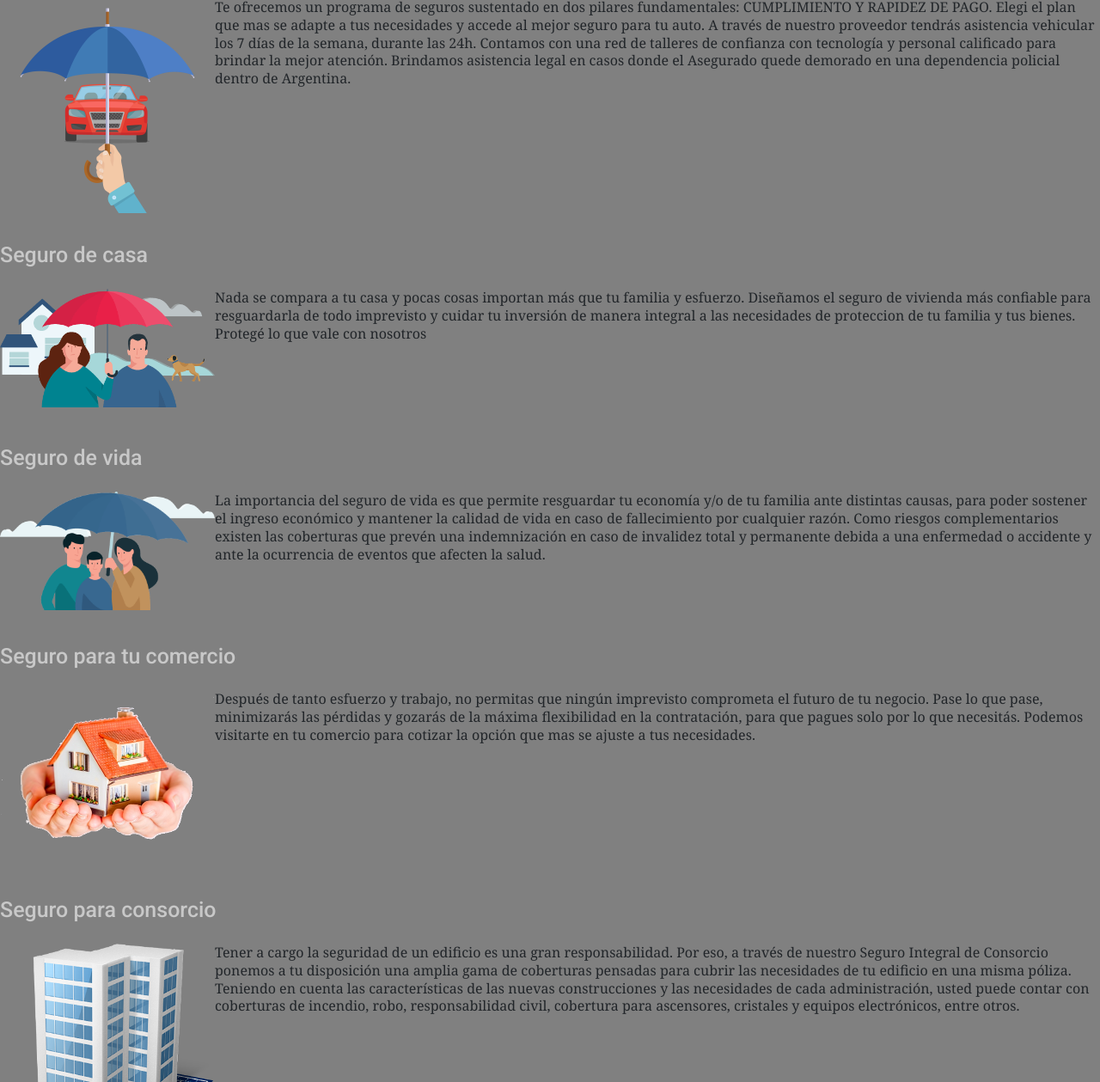
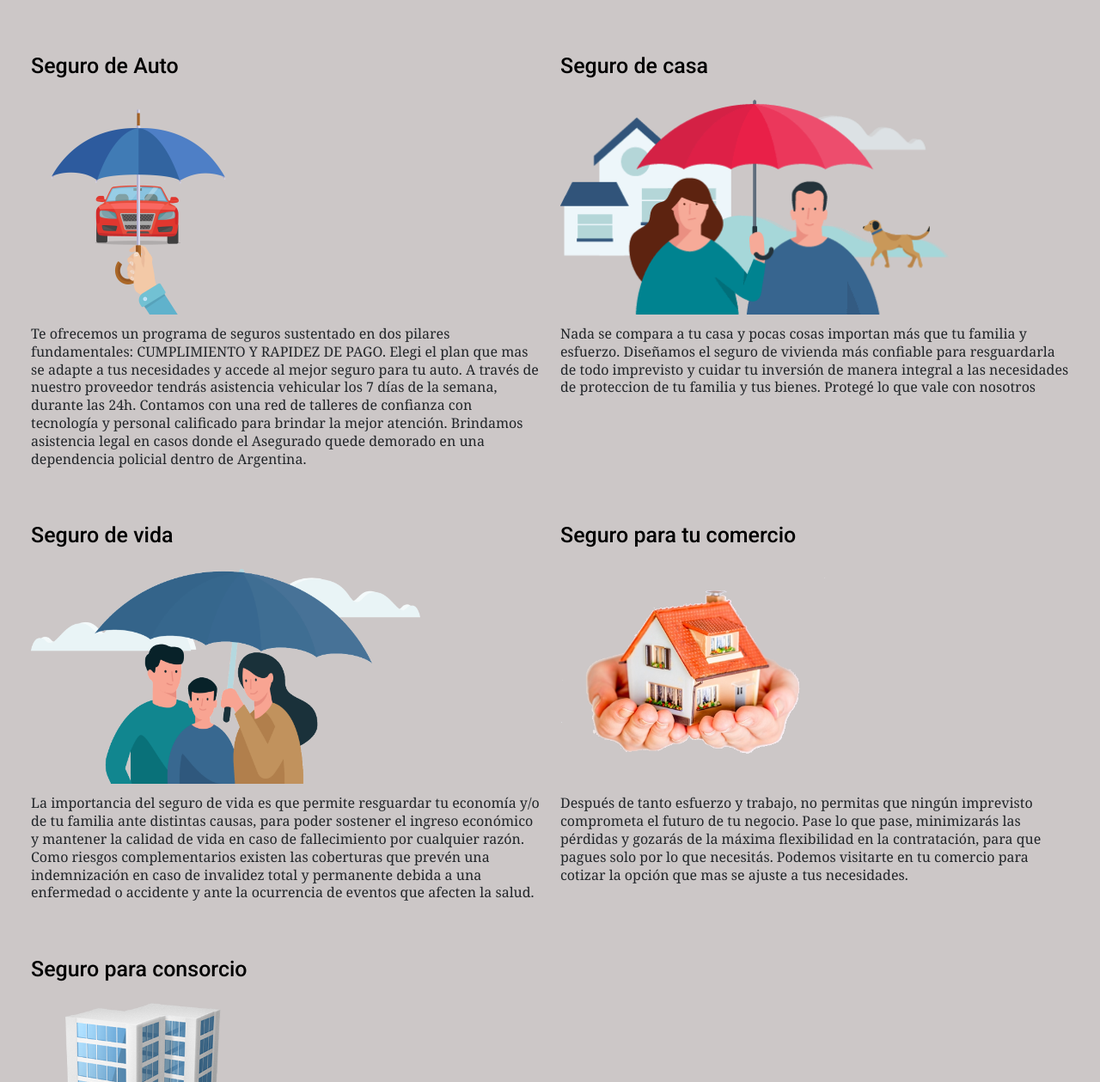
Before and after one commit to Agustingarcia90/primerrepo, a website: page paginas/productos.html in a window 1280 px wide. Shown: the part 167-1426 px from the top of the page at 86% size. Drawn offline with nearby package versions, Linux system fonts and the light colour scheme.

Commit message:
Modifique pagina productos, fondo y color texto

```diff
--- a/css/estilo.css
+++ b/css/estilo.css
@@ -24,7 +24,7 @@ h1 {
 
 h2 {
     font-family: 'Roboto', sans-serif;
-    color: #c8c8c8;
+    color: black;
     margin-top: 24px;
     margin-bottom: 24px;
     font-size: 25px;
@@ -67,41 +67,31 @@ nav {
     display: block;
 }
 
+.sticky-top {
+    position: sticky;
+    top: 0;
+    right: 0;
+    left: 0;
+
+}
+
 nav ul a:hover {
-    background-color: #73777B;
+    background-color: black;
 }
 
 /* FIN MENU NAVEGACION*/
 
-/* INICIO PAGINA PRODUCTOS*/
-
-.seguroauto {
-    display: flex;
-    padding-bottom: 10px;
+.grilla {
+    padding: 24px;
 }
 
-.segurocasa {
-    display: flex;
-    padding-bottom: 20px;
+.grilla > div {
+    padding: 12px;
 }
 
-.segurovida {
-    display: flex;
-    padding-bottom: 15px;
+.grilla img {
+    margin-bottom: 12px;
 }
-
-.segurocomercio {
-    display: flex;
-    padding-bottom: 15px;
-}
-
-.seguroconsorcio {
-    display: flex;
-    padding-bottom: 15px;
-}
-
-/* FIN PAGINA PRODUCTOS*/
-
 
 /* INICIO PAGINA NOSOTROS*/
 
@@ -330,7 +320,7 @@ aside img {
 /* INICIO BOOTSTRAP*/
 
 body {
-    background-color: grey;
+    background-color: rgb(204, 199, 199);
 }
 
 /* INICIO BARRA DE NAVEGACION BOOTSTRAP*/
--- a/paginas/productos.html
+++ b/paginas/productos.html
@@ -18,7 +18,7 @@
 </head>
 
 <body>
-    <nav class="navbar navbar-expand-lg bg-grey fixed-top">
+    <nav class="navbar navbar-expand-lg bg-grey sticky-top">
         <div class="container-fluid">
             <a class="navbar-brand" href="#"><img class="logo" src="../imagenes/Logo se.png"
                     alt="logo seguros integro"></a>
@@ -53,11 +53,11 @@
         <h1>Productos</h1>
     </header>
 
-    <div class="main">
+    <div class="main d-flex flex-wrap grilla" >
 
-        <h2>Seguro de Auto</h2>´
-        <div class="seguroauto">
-            <img src="../imagenes/seguroauto.png" width="250">
+        <div class="w-50">
+            <h2>Seguro de Auto</h2>
+            <img src="../imagenes/seguroauto.png" height="250">
             <p> Te ofrecemos un programa de seguros sustentado en dos pilares fundamentales: CUMPLIMIENTO Y RAPIDEZ DE
                 PAGO.
                 Elegi el plan que mas se adapte a tus necesidades y accede al mejor seguro para tu auto.
@@ -67,21 +67,22 @@
                 Brindamos asistencia legal en casos donde el Asegurado quede demorado en una dependencia policial dentro
                 de Argentina.
             </p>
+
         </div>
 
+        <div class="w-50">
             <h2>Seguro de casa</h2>
-        <div class="segurocasa">
-            <img src="../imagenes/segurocasa.png" width="250">
+            <img src="../imagenes/segurocasa.png" height="250">
             <p>Nada se compara a tu casa y pocas cosas importan más que tu familia y esfuerzo. Diseñamos el seguro de
-                vivienda
-                más confiable para resguardarla de todo imprevisto y cuidar tu inversión de manera integral a las
-                necesidades de
-                proteccion de tu familia y tus bienes. Protegé lo que vale con nosotros</p>
+                vivienda más confiable para resguardarla de todo imprevisto y cuidar tu inversión de manera integral a
+                las
+                necesidades de proteccion de tu familia y tus bienes. Protegé lo que vale con nosotros</p>
         </div>
 
+
+        <div class="w-50">
             <h2>Seguro de vida</h2>
-        <div class="segurovida">
-            <img src="../imagenes/segurovida.png" width="250">
+            <img src="../imagenes/segurovida.png" height="250">
             <p>La importancia del seguro de vida es que permite resguardar tu economía y/o de tu familia ante
                 distintas causas, para poder sostener el ingreso económico y mantener la calidad de vida en caso de
                 fallecimiento por cualquier razón. Como riesgos complementarios existen las coberturas que prevén una
@@ -90,24 +91,25 @@
             </p>
         </div>
 
+
+
+        <div class="w-50">
             <h2>Seguro para tu comercio</h2>
-        <div class="segurocomercio">
-            <img src="../imagenes/Hogar.png" width="250">
+            <img src="../imagenes/Hogar.png" height="250">
             <p>Después de tanto esfuerzo y trabajo, no permitas que ningún imprevisto comprometa el futuro de tu
-                negocio.
-                Pase lo que pase, minimizarás las pérdidas y gozarás de la máxima flexibilidad en la contratación, para
+                    negocio. Pase lo que pase, minimizarás las pérdidas y gozarás de la máxima flexibilidad en la
+                    contratación, para
                     que pagues solo por lo que necesitás. Podemos visitarte en tu comercio para cotizar la opción que mas se
-                ajuste
-                a tus necesidades.
+                    ajuste a tus necesidades.
             </p>
         </div>
 
+        <div class="w-50">
             <h2>Seguro para consorcio</h2>
-        <div class="seguroconsorcio">
-            <img src="../imagenes/consorcio.png" width="250">
+            <img src="../imagenes/consorcio.png" height="250">
             <p> Tener a cargo la seguridad de un edificio es una gran responsabilidad. Por eso, a través de nuestro
-                Seguro
-                Integral de Consorcio ponemos a tu disposición una amplia gama de coberturas pensadas para cubrir las
+                    Seguro Integral de Consorcio ponemos a tu disposición una amplia gama de coberturas pensadas para cubrir
+                    las
                     necesidades de tu edificio en una misma póliza. Teniendo en cuenta las características de las nuevas
                     construcciones y las necesidades de cada administración, usted puede contar con coberturas de incendio,
                     robo, responsabilidad civil, cobertura para ascensores, cristales y equipos electrónicos, entre otros.
```
Also changed, not shown: index.html (+1 -1 lines), paginas/compañias.html (+12 -19 lines), paginas/contacto.html (+20 -8 lines). Lines whose indentation alone changed are shown as unchanged.
